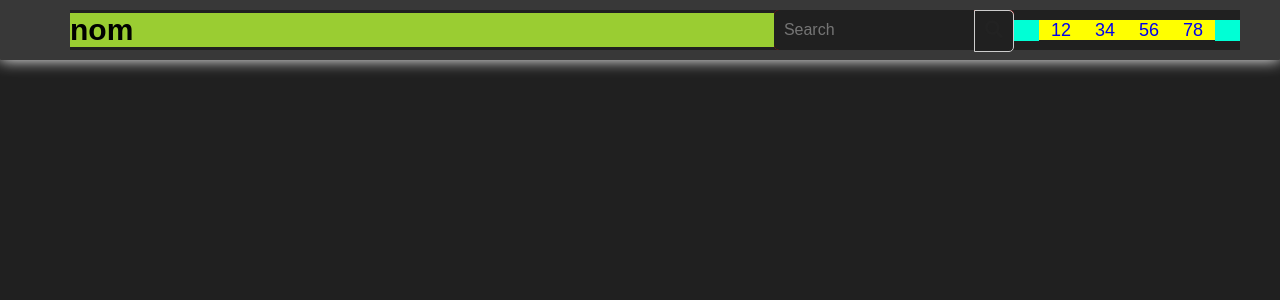
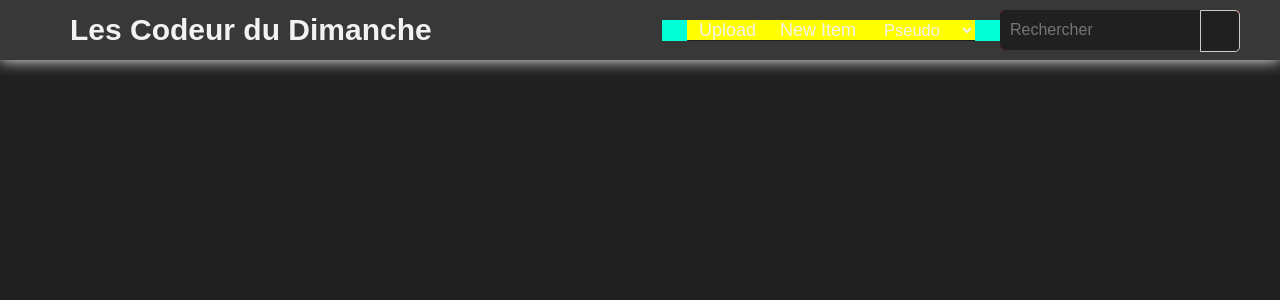
Before and after one commit to titivince/explorateur_fichiers, a PHP site: page /views/explorateur.html in a window 1280 px wide. Shown: the top 300 px of the page. Run offline with PHP 8.4, Linux system fonts and the light colour scheme; some libraries are stand-ins or nearby versions.

Commit message:
50% navbar

```diff
--- a/src/style.css
+++ b/src/style.css
@@ -2,6 +2,7 @@
     margin: 0;
     padding: 0;
     font-family: "montserrat", sans-serif;
+    color: #f2f2f2;
     background-color: #202020;
 }
 
@@ -20,13 +21,14 @@ nav ul {
     flex-wrap: wrap;
     align-items: center;
     justify-content: center;
+    background: none;
 }
 
 nav ul li.logo {
     flex: 1;
     font-size: 30px;
     font-weight: 700;
-    background-color: yellowgreen;
+    background: none;
 }
 
 nav ul div.items {
@@ -38,6 +40,14 @@ nav ul div.items {
 nav ul div.items a {
     text-decoration: none;
     font-size: 18px;
+    padding: 0 12px;
+    background-color: yellow;
+}
+
+nav ul div.items select {
+    text-decoration: none;
+    border: none;
+    font-size: 16.5px;
     padding: 0 12px;
     background-color: yellow;
 }
@@ -163,6 +173,8 @@ nav ul li.btn span.show:before {
     }
 }
 
+/* FIN DU CSS POUR LA NAVBAR */
+
 /* DEBUT DU CSS POUR LA PAGE LOGIN / INSCRIPTION */
 
 .box {
@@ -230,10 +242,8 @@ nav ul li.btn span.show:before {
     background-color: #2ecc71;
 }
 
-.box input[type="email"]
-
 .box p {
-    color: #34495e23;
+    color: #3535356c;
     background: none;
     text-transform: uppercase;
     padding: 10px;
--- a/views/explorateur.html
+++ b/views/explorateur.html
@@ -13,20 +13,26 @@
 
     <nav>
         <ul>
-            <li class="logo">nom</li>
-                <li class="search-icon">
-                    <input type="search" placeholder="Search">
-                    <label class="icon">
-                        <span class="fas fa-search" style="background: none;""></span>
-                    </label>
-                </li>
+            <li class="logo">Les Codeur du Dimanche</li>
             <li class="btn"><span class="fas fa-bars"></span></li>
             <div class="items">
-                <li><a href="#">12</a></li>
-                <li><a href="#">34</a></li>
-                <li><a href="#">56</a></li>
-                <li><a href="#">78</a></li>
+                <li><a href="#">Upload</a></li>
+                <li><a href="#">New Item</a></li>
+                <li>
+                    <select>
+                        <option name="pseudo" value="pseudo">Pseudo</option> <!-- Faire afficher le pseudo via BDD-->
+                        <option>Option 1</option>
+                        <option>Option 2</option>
+                        <option>Option 3</option>
+                    </select>
+                </li>
             </div>
+            <li class="search-icon">
+                <input type="search" placeholder="Rechercher">
+                <label class="icon">
+                    <span class="fas fa-search" style="background: none;""></span>
+                </label>
+            </li>
         </ul>
     </nav>
 </body>
```
